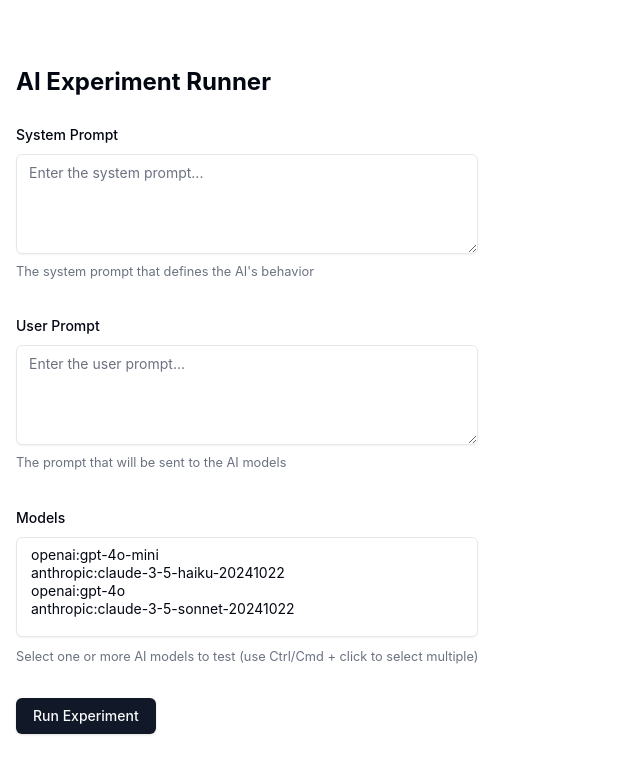
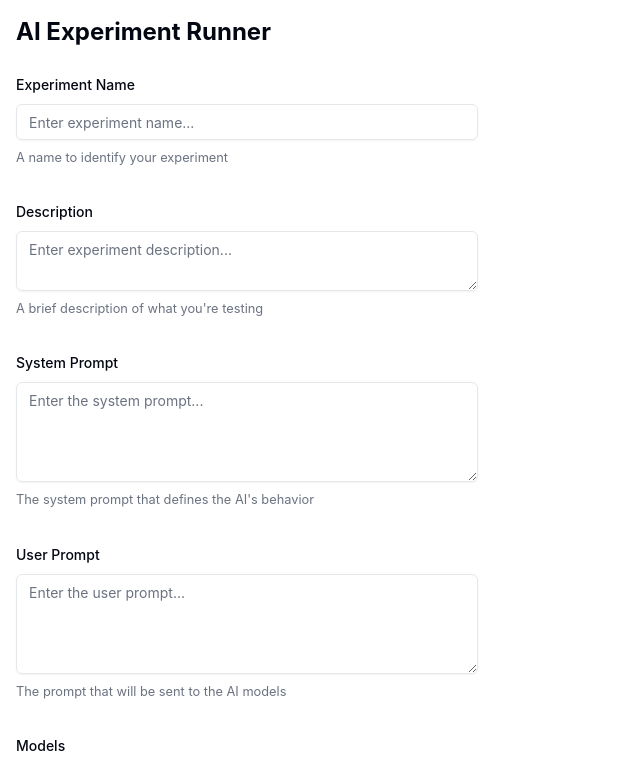
Before and after one commit to erskine/llm_eval, a React (Vite) app in the folder frontend/: page / in a window 1280 px wide. Shown: the top 765 px of the page, without its empty margins (0-640 px from the left). Built offline with nearby package versions, Linux system fonts and the light colour scheme.

Commit message:
adding name and description fields

```diff
--- a/frontend/src/components/ExperimentForm.tsx
+++ b/frontend/src/components/ExperimentForm.tsx
@@ -13,6 +13,7 @@
 import { Button } from "@/components/ui/button"
 import { Textarea } from "@/components/ui/textarea"
 import { ExperimentRequest, ExperimentResponse } from "@/types/api"
+import { Input } from "@/components/ui/input"
 
 const formSchema = z.object({
   name: z.string().optional(),
@@ -79,6 +80,44 @@
   return (
     <Form {...form}>
       <form onSubmit={form.handleSubmit(onSubmit)} className="space-y-8">
+        <FormField
+          control={form.control}
+          name="name"
+          render={({ field }) => (
+            <FormItem>
+              <FormLabel>Experiment Name</FormLabel>
+              <FormControl>
+                <Input placeholder="Enter experiment name..." {...field} />
+              </FormControl>
+              <FormDescription>
+                A name to identify your experiment
+              </FormDescription>
+              <FormMessage />
+            </FormItem>
+          )}
+        />
+
+        <FormField
+          control={form.control}
+          name="description"
+          render={({ field }) => (
+            <FormItem>
+              <FormLabel>Description</FormLabel>
+              <FormControl>
+                <Textarea
+                  placeholder="Enter experiment description..."
+                  className="min-h-[60px]"
+                  {...field}
+                />
+              </FormControl>
+              <FormDescription>
+                A brief description of what you're testing
+              </FormDescription>
+              <FormMessage />
+            </FormItem>
+          )}
+        />
+
         <FormField
           control={form.control}
           name="systemPrompt"
--- /dev/null
+++ b/frontend/src/components/ui/input.tsx
@@ -0,0 +1,22 @@
+import * as React from "react"
+
+import { cn } from "@/lib/utils"
+
+const Input = React.forwardRef<HTMLInputElement, React.ComponentProps<"input">>(
+  ({ className, type, ...props }, ref) => {
+    return (
+      <input
+        type={type}
+        className={cn(
+          "flex h-9 w-full rounded-md border border-input bg-transparent px-3 py-1 text-base shadow-sm transition-colors file:border-0 file:bg-transparent file:text-sm file:font-medium file:text-foreground placeholder:text-muted-foreground focus-visible:outline-none focus-visible:ring-1 focus-visible:ring-ring disabled:cursor-not-allowed disabled:opacity-50 md:text-sm",
+          className
+        )}
+        ref={ref}
+        {...props}
+      />
+    )
+  }
+)
+Input.displayName = "Input"
+
+export { Input }
```
